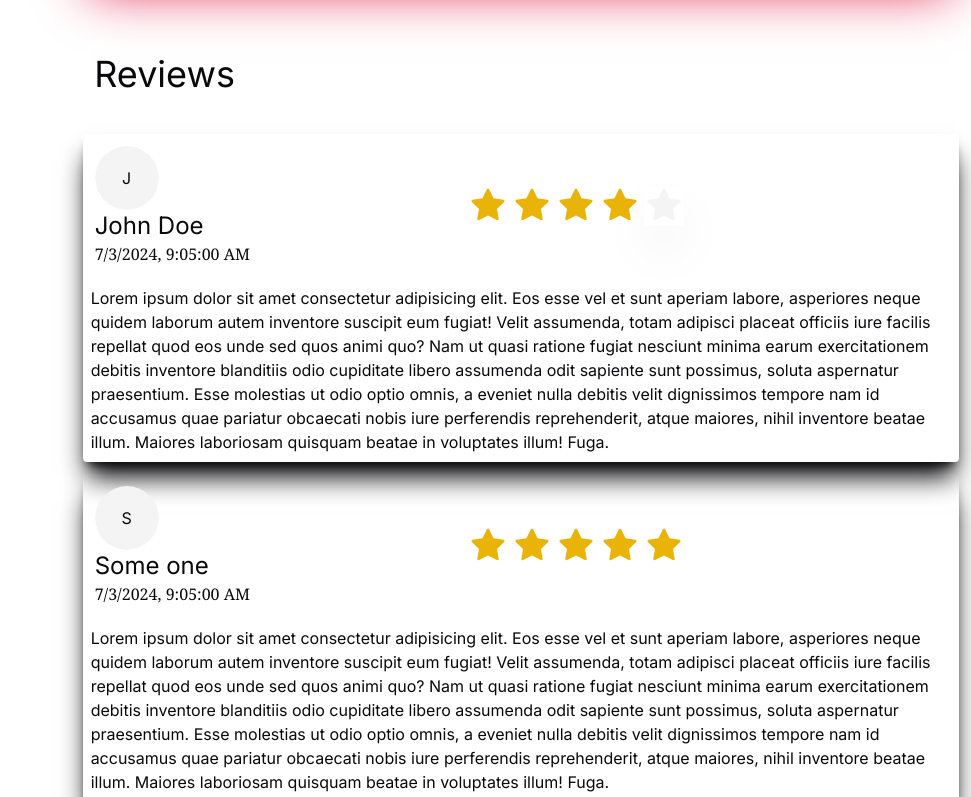
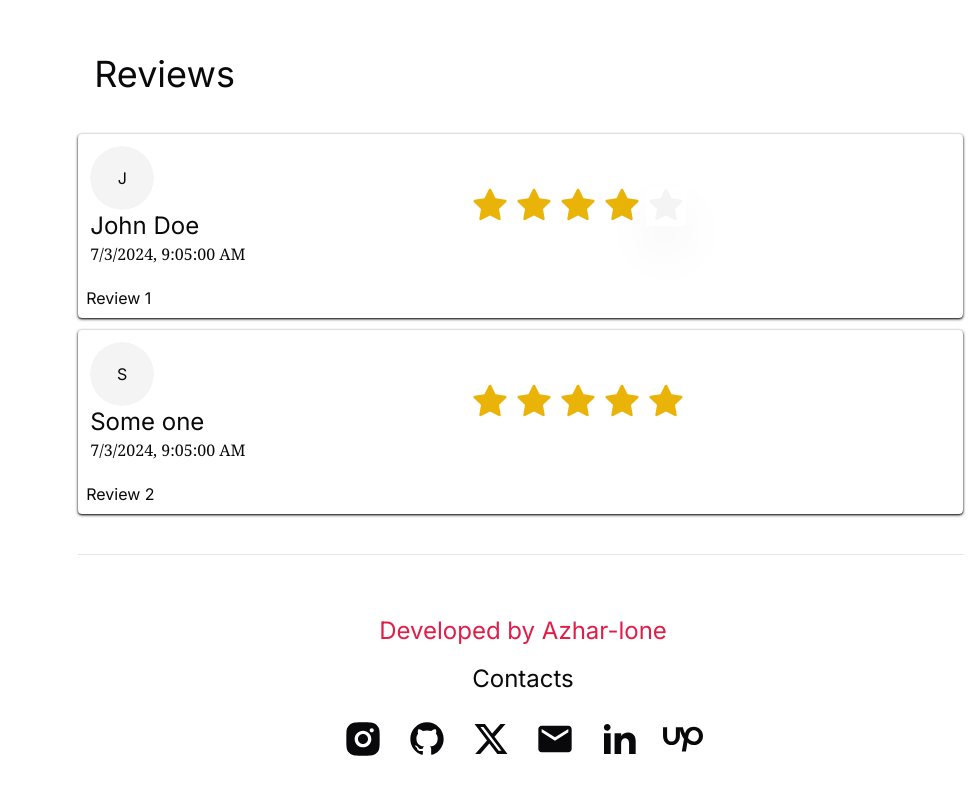
Before and after one commit to Azhar-lone/AzharLone_Portfolio, a Next.js app: page / in a window 1280 px wide. Shown: the part 6202-6999 px from the top of the page, without its empty margins (309-1280 px from the left). Built offline with nearby package versions, Linux system fonts and the light colour scheme.

Commit message:
0.6 changed shadows

```diff
--- a/src/app/components/Experience.tsx
+++ b/src/app/components/Experience.tsx
@@ -3,7 +3,7 @@ import React from "react";
 const Experience: React.FC = () => {
   return (
     <div
-      className="  w-[100%]  shadow-2xl shadow-primary mx-auto  "
+      className="  w-[100%]  mx-auto  "
       id="projects"
     >
       <h2 className="text-4xl p-4">Experience</h2>
--- a/src/app/components/Reviews.tsx
+++ b/src/app/components/Reviews.tsx
@@ -27,8 +27,7 @@ let reviews: reviewType[] = [
       profilePic: "",
       userName: "john-doe",
     },
-    review: `
-            Lorem ipsum dolor sit amet consectetur adipisicing elit. Eos esse vel et sunt aperiam labore, asperiores neque quidem laborum autem inventore suscipit eum fugiat! Velit assumenda, totam adipisci placeat officiis iure facilis repellat quod eos unde sed quos animi quo? Nam ut quasi ratione fugiat nesciunt minima earum exercitationem debitis inventore blanditiis odio cupiditate libero assumenda odit sapiente sunt possimus, soluta aspernatur praesentium. Esse molestias ut odio optio omnis, a eveniet nulla debitis velit dignissimos tempore nam id accusamus quae pariatur obcaecati nobis iure perferendis reprehenderit, atque maiores, nihil inventore beatae illum. Maiores laboriosam quisquam beatae in voluptates illum! Fuga.`,
+    review: ` Review 1           `,
     rating: 4,
   },
   {
@@ -38,8 +37,7 @@ let reviews: reviewType[] = [
       profilePic: "",
       userName: "some-one",
     },
-    review: `
-            Lorem ipsum dolor sit amet consectetur adipisicing elit. Eos esse vel et sunt aperiam labore, asperiores neque quidem laborum autem inventore suscipit eum fugiat! Velit assumenda, totam adipisci placeat officiis iure facilis repellat quod eos unde sed quos animi quo? Nam ut quasi ratione fugiat nesciunt minima earum exercitationem debitis inventore blanditiis odio cupiditate libero assumenda odit sapiente sunt possimus, soluta aspernatur praesentium. Esse molestias ut odio optio omnis, a eveniet nulla debitis velit dignissimos tempore nam id accusamus quae pariatur obcaecati nobis iure perferendis reprehenderit, atque maiores, nihil inventore beatae illum. Maiores laboriosam quisquam beatae in voluptates illum! Fuga.`,
+    review: `Review 2`,
     rating: 5,
   },
 ];
--- a/src/app/components/Skills.tsx
+++ b/src/app/components/Skills.tsx
@@ -109,7 +109,7 @@ export default function Skills() {
 
   return (
     <div
-      className=" transition-all flex flex-col gap-5 p-4 rounded-lg shadow-foreground w-[100%]  mx-auto shadow-lg"
+      className=" transition-all flex flex-col gap-5 p-4 rounded-lg shadow-foreground w-[100%]  mx-auto shadow"
       id="skills"
     >
       <h1 className="text-4xl border-b-2 border-foreground w-fit p-4">
--- a/src/components/myUi/Footer.jsx
+++ b/src/components/myUi/Footer.jsx
@@ -18,7 +18,7 @@ const Footer = () => {
   return (
     <Container>
       <div
-        className="relative bottom-0  items-center flex-col flex justify-center gap-4 p-2  border-t-2 border-foreground shadow-2xl shadow-primary mt-5 "
+        className="relative bottom-0  items-center flex-col flex justify-center gap-4 p-2  border-t-2 border-foreground  mt-5 "
         id="contacts"
       >
         <h1 className=" text-2xl text-primary">Developed by Azhar-lone</h1>
--- a/src/components/myUi/Review.tsx
+++ b/src/components/myUi/Review.tsx
@@ -14,7 +14,7 @@ interface review {
 }
 const Review: React.FC<review> = ({ review }) => {
   return (
-    <div className="flex   flex-col  w-[99%] shadow-xl shadow-foreground rounded">
+    <div className="flex   flex-col  w-[100%] shadow shadow-foreground rounded">
       {/* Owner Info */}
 
       <div className="flex justify-between md:w-[70%] p-3">
```
